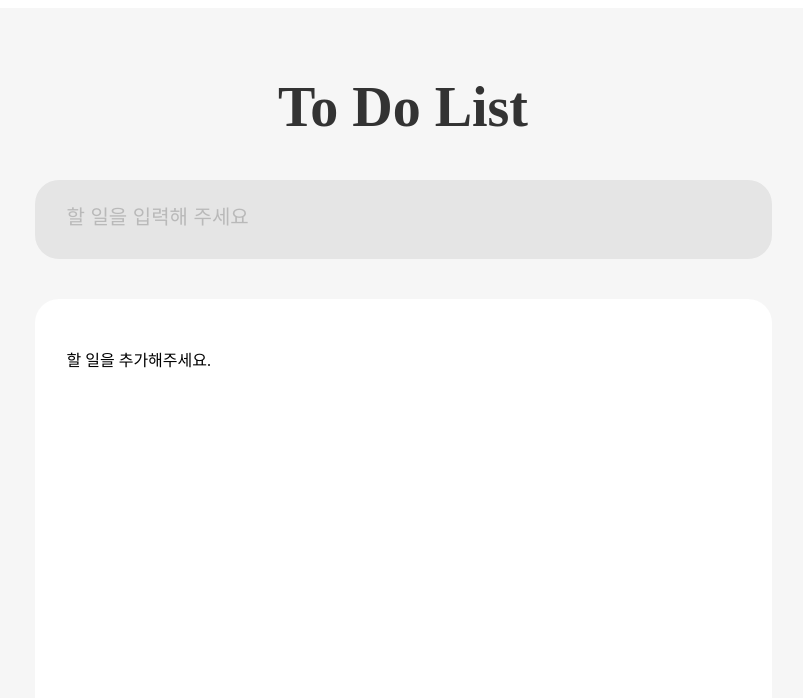
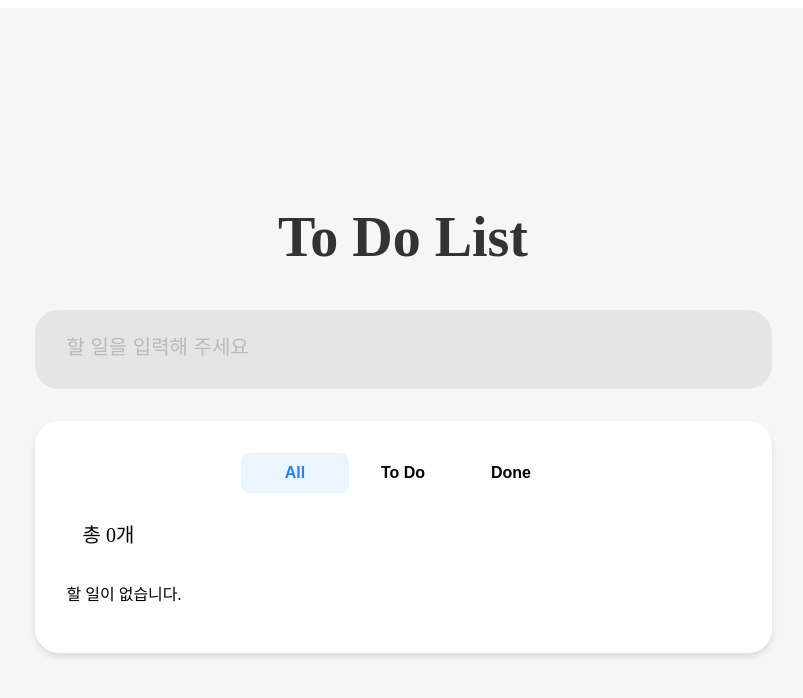
Before and after one commit to 2najung/Todolist, a Next.js app: page / in a window 1280 px wide. Shown: the top 698 px of the page, without its empty margins (245-1048 px from the left). Built offline with nearby package versions, Linux system fonts and the light colour scheme.

Commit message:
feat: todo filter 구현

```diff
--- a/src/components/TodoFilter.tsx
+++ b/src/components/TodoFilter.tsx
@@ -2,20 +2,46 @@
 import React from "react";
 import styled from "@emotion/styled";
 
-interface Props {}
+interface Props {
+  filter: string;
+  setFilter: (filter: string) => void;
+}
 
-const TodoFilter = ({}: Props) => {
-  return <Container></Container>;
+const TodoFilter = ({ filter, setFilter }: Props) => {
+  return (
+    <FilterContainer>
+      {["All", "To Do", "Done"].map((type) => (
+        <FilterButton
+          key={type}
+          active={filter === type}
+          onClick={() => setFilter(type)}
+        >
+          {type}
+        </FilterButton>
+      ))}
+    </FilterContainer>
+  );
 };
 
 export default TodoFilter;
 
-const Container = styled.div`
+const FilterContainer = styled.div`
   display: flex;
-  flex-direction: column;
-  align-items: center;
-  width: 100%;
-  max-width: 500px;
-  margin: 0 auto;
-  padding: 20px;
+  justify-content: center;
+
+  margin-bottom: 12px;
 `;
+
+const FilterButton = styled.button<{ active: boolean }>`
+  background: ${({ active }) => (active ? "#EBF4FF" : "#fff")};
+  color: ${({ active }) => (active ? "#2182F3" : "#000")};
+  border: none;
+  padding: 8px 16px;
+  border-radius: 8px;
+  cursor: pointer;
+  font-weight: 600;
+  font-size: 16px;
+  line-height: 24px;
+  width: 108px;
+  box-sizing: border-box;
+`;
--- a/src/components/TodoList.tsx
+++ b/src/components/TodoList.tsx
@@ -1,18 +1,29 @@
 "use client";
-import React from "react";
-import styled from "@emotion/styled";
+import React, { useState } from "react";
 import { useRecoilValue } from "recoil";
 import { todoState } from "../store/todo";
 import TodoItem from "./TodoItem";
+import TodoFilter from "./TodoFilter";
+import styled from "@emotion/styled";
 
 const TodoList = () => {
+  const [filter, setFilter] = useState("All");
   const todos = useRecoilValue(todoState);
+
+  const filteredTodos = todos.filter((todo) => {
+    if (filter === "To Do") return !todo.completed;
+    if (filter === "Done") return todo.completed;
+    return true;
+  });
+
   return (
     <ListContainer>
-      {todos.length === 0 ? (
-        <p>할 일을 추가해주세요.</p>
+      <TodoFilter filter={filter} setFilter={setFilter} />
+      <CountText>총 {filteredTodos.length}개</CountText>
+      {filteredTodos.length === 0 ? (
+        <p>할 일이 없습니다.</p>
       ) : (
-        todos.map((todo) => <TodoItem key={todo.id} todo={todo} />)
+        filteredTodos.map((todo) => <TodoItem key={todo.id} todo={todo} />)
       )}
     </ListContainer>
   );
@@ -22,10 +33,19 @@ export default TodoList;
 
 const ListContainer = styled.div`
   width: 737px;
-  height: 484px;
+  margin-top: 32px;
+  padding: 32px;
+  background-color: #fff;
   border-radius: 24px;
-  padding: 32px;
-  gap: 32px;
-  background-color: #ffffff;
+  box-shadow: 0px 4px 6px rgba(0, 0, 0, 0.1);
   box-sizing: border-box;
 `;
+
+const CountText = styled.p`
+  font-weight: 400;
+  font-size: 20px;
+  line-height: 28px;
+  letter-spacing: 0%;
+  padding: 16px;
+  margin: 0;
+`;
--- a/src/components/pages/TodoUserListPage.tsx
+++ b/src/components/pages/TodoUserListPage.tsx
@@ -2,7 +2,6 @@
 import React from "react";
 import styled from "@emotion/styled";
 import TodoInput from "../TodoInput";
-import TodoFilter from "../TodoFilter";
 import TodoList from "../TodoList";
 
 interface Props {}
@@ -12,7 +11,6 @@ const TodoUserListPage = ({}: Props) => {
     <Container>
       <Title>To Do List</Title>
       <TodoInput />
-      <TodoFilter />
       <TodoList />
     </Container>
   );
```
